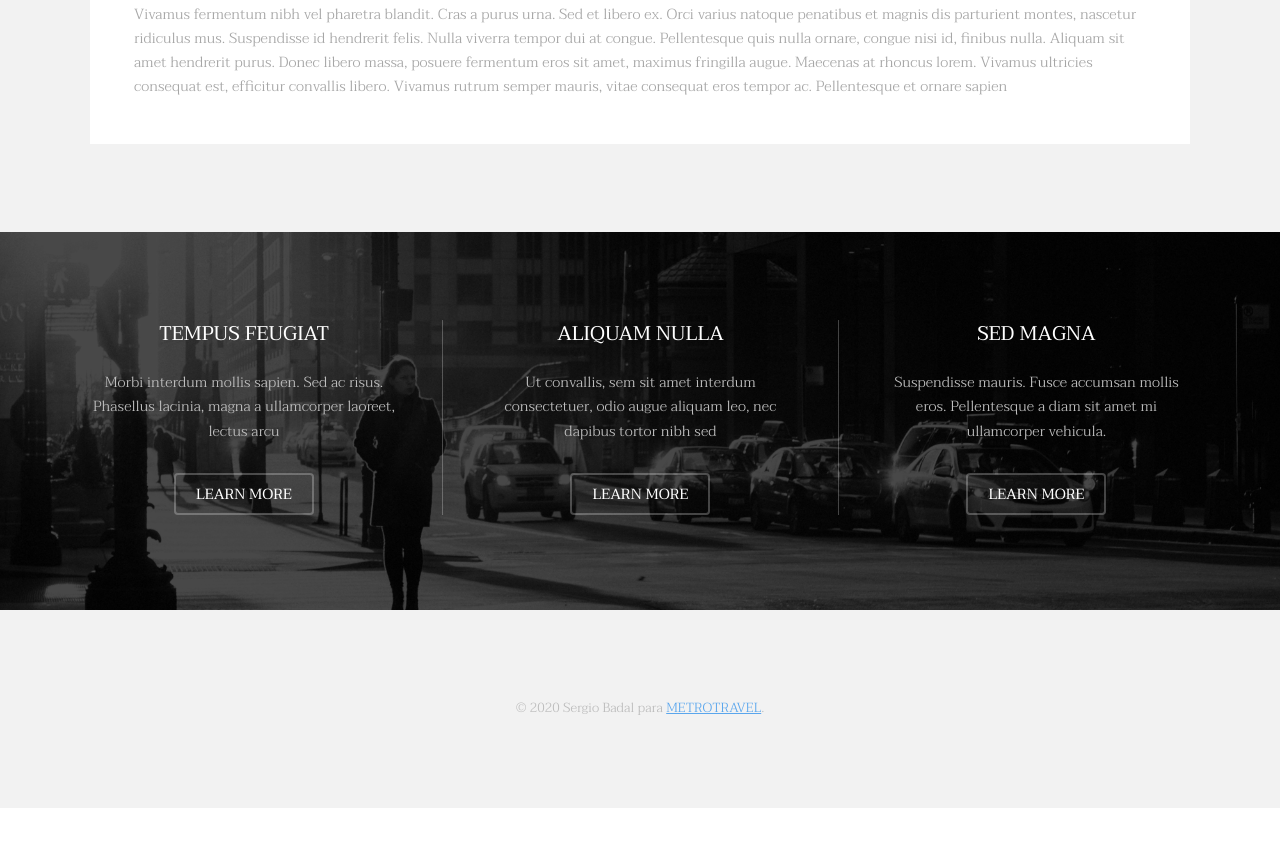
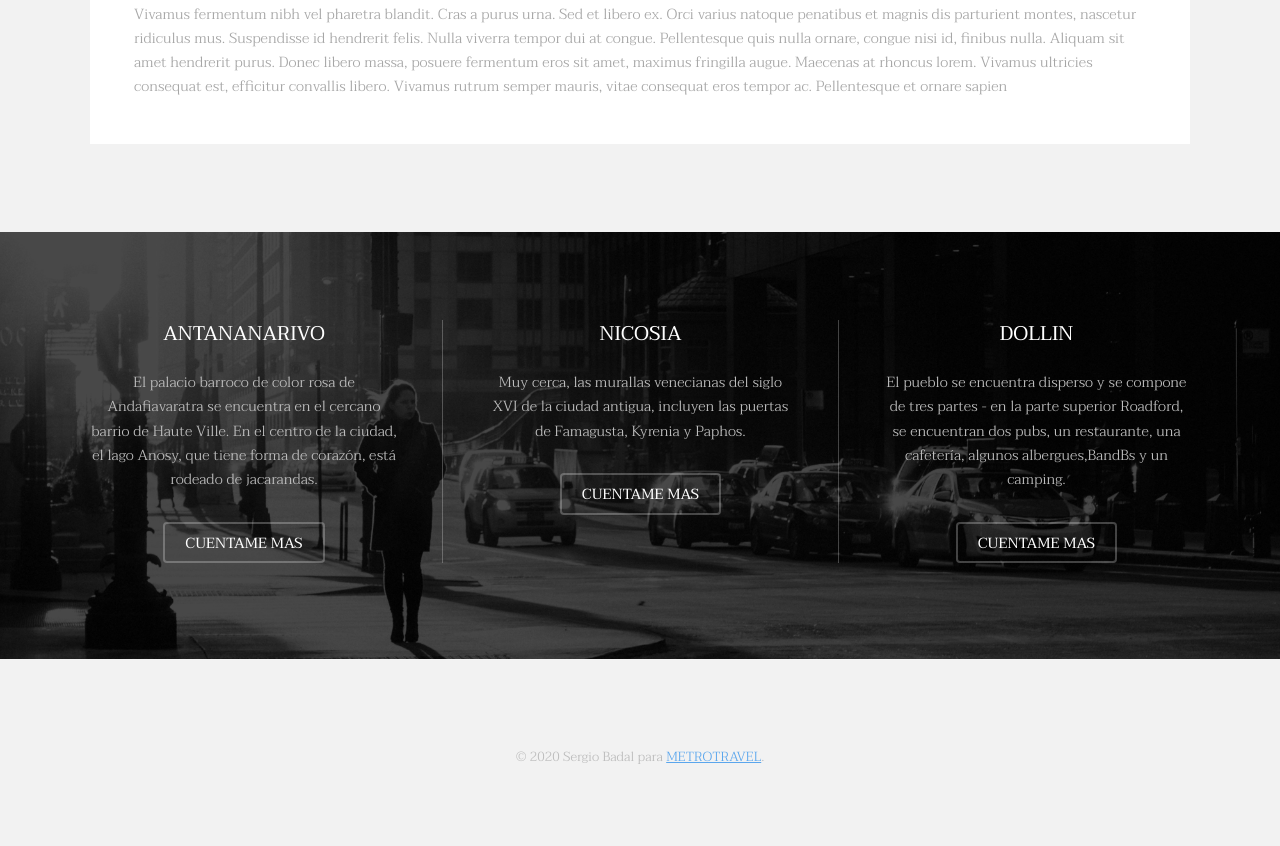
Before and after one commit to Marta4444/REP_04_METROPOLITA, a plain HTML site: page index.html in a window 1280 px wide. Shown: the part 1500-2346 px from the top of the page. Before the commit the page ends 2308 px from the top, so only its background shows below. Drawn offline with Linux system fonts and the light colour scheme.

Commit message:
todos los textos que faltan por MOZART

```diff
--- a/index.html
+++ b/index.html
@@ -71,29 +71,29 @@
 					<div id="flexgrid">
 						<div>
 							<header>
-								<h3>Tempus Feugiat</h3>
+								<h3>ANTANANARIVO</h3>
 							</header>
-							<p>Morbi interdum mollis sapien. Sed ac risus. Phasellus lacinia, magna a ullamcorper laoreet, lectus arcu</p>
+							<p>El palacio barroco de color rosa de Andafiavaratra se encuentra en el cercano barrio de Haute Ville. En el centro de la ciudad, el lago Anosy, que tiene forma de coraz&oacute;n, est&aacute; rodeado de jacarandas.</p>
 							<ul class="actions">
-								<li><a href="#" class="button alt">Learn More</a></li>
+								<li><a href="#" class="button alt">CUENTAME MAS</a></li>
 							</ul>
 						</div>
 						<div>
 							<header>
-								<h3>Aliquam Nulla</h3>
+								<h3>NICOSIA</h3>
 							</header>
-							<p>Ut convallis, sem sit amet interdum consectetuer, odio augue aliquam leo, nec dapibus tortor nibh sed </p>
+							<p>Muy cerca, las murallas venecianas del siglo XVI de la ciudad antigua, incluyen las puertas de Famagusta, Kyrenia y Paphos.</p>
 							<ul class="actions">
-								<li><a href="#" class="button alt">Learn More</a></li>
+								<li><a href="#" class="button alt">CUENTAME MAS</a></li>
 							</ul>
 						</div>
 						<div>
 							<header>
-								<h3>Sed Magna</h3>
+								<h3>DOLLIN</h3>
 							</header>
-							<p>Suspendisse mauris. Fusce accumsan mollis eros. Pellentesque a diam sit amet mi ullamcorper vehicula.</p>
+							<p>El pueblo se encuentra disperso y se compone de tres partes - en la parte superior Roadford, se encuentran dos pubs, un restaurante, una cafeter&iacute;a, algunos albergues,BandBs y un camping.</p>
 							<ul class="actions">
-								<li><a href="#" class="button alt">Learn More</a></li>
+								<li><a href="#" class="button alt">CUENTAME MAS</a></li>
 							</ul>
 						</div>
 					</div>
```
